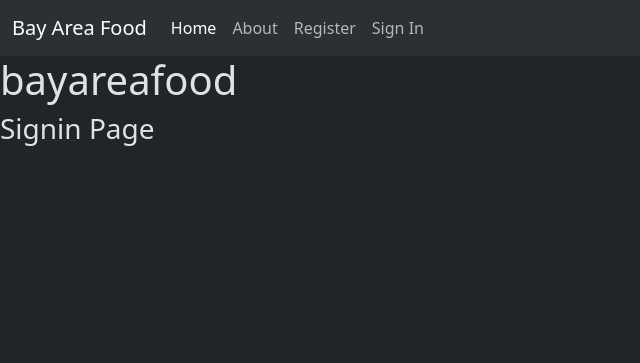
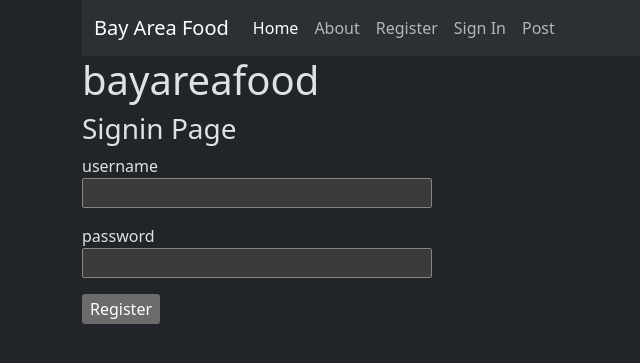
Before and after one commit to karinaquenta/w6d1_flask_landingpage, a Flask app: page /auth/signin in a window 1280 px wide. Shown: the top 363 px of the page, without its empty margins (0-640 px from the left). Run offline with Flask 3, Linux system fonts and the light colour scheme.

Commit message:
added post template aand security protected password

```diff
--- a/app/__init__.py
+++ b/app/__init__.py
@@ -2,15 +2,19 @@ from flask import Flask
 from config import Config
 from flask_sqlalchemy import SQLAlchemy
 from flask_migrate import Migrate
+from flask_login import LoginManager
 
-app=Flask(__name__)
+app = Flask(__name__)
 app.config.from_object(Config)
 db = SQLAlchemy(app)
 migrate = Migrate(app,db)
+login = LoginManager(app)
 
 from app.blueprints.auth import bp as auth_bp
 app.register_blueprint(auth_bp)
 from app.blueprints.main import bp as main_bp
 app.register_blueprint(main_bp)
+from app.blueprints.social import bp as social_bp
+app.register_blueprint(social_bp)
 
 from app import models
--- a/app/blueprints/auth/routes.py
+++ b/app/blueprints/auth/routes.py
@@ -1,14 +1,24 @@
 from flask import render_template, flash, redirect, url_for
+from flask_login import login_user
+from app.models import User
 
-from app.models import User
 from app import db
 from . import bp
 
-from app.forms import RegisterForm
+from app.forms import RegisterForm, SigninForm
 
-@bp.route('/signin')
+@bp.route('/signin', methods=['GET','POST'])
 def signin():
-    return render_template('signin.jinja')
+    form = SigninForm()
+    if form.validate_on_submit():
+       user = User.query.filter_by(username=form.username.data).first()
+       if user and user.check_password(form.password.data):
+            flash (f'{form.username.data} signed in','success')
+            login_user(user)
+            return redirect(url_for('main.home'))
+       else:
+           flash(f'{form.username.data} doesn\'t exist or incorrect password','warning')
+    return render_template('signin.jinja', form = form)
 
 @bp.route('/register', methods=['GET','POST'])
 def register():
@@ -18,12 +28,13 @@ def register():
         user = User.query.filter_by(username=form.username.data).first()
         email = User.query.filter_by(email=form.email.data).first()
         if not email and not user:
-            u = User(username=form.username.data,email=form.email.data,password=form.password.data)
+            u = User(username=form.username.data,email=form.email.data)
+            u.password = u.hash_password(form.password.data)
             u.commit()
-            flash(f"{form.username.data} registered")
+            flash(f" {form.username.data} registered",'success')
             return redirect(url_for("main.home"))
         if user:
-            flash(f'{form.username.data} already taken, try again')
+            flash(f'{form.username.data} already taken, try again', 'warning')
         else:
-            flash(f'{form.email.data} already taken, try again')
+            flash(f'{form.email.data} already taken, try again','warning')
     return render_template('register.jinja', form = form)
--- /dev/null
+++ b/app/blueprints/social/__init__.py
@@ -0,0 +1,5 @@
+from flask import Blueprint
+
+bp = Blueprint('social',__name__,url_prefix='/social')
+
+from . import routes
--- a/app/forms.py
+++ b/app/forms.py
@@ -7,3 +7,12 @@ class RegisterForm(FlaskForm):
     email = StringField('email', validators=[DataRequired(), Email()])
     password = PasswordField('password',validators=[DataRequired()])
     submit = SubmitField('Register')
+
+class SigninForm(FlaskForm):
+    username = StringField('username', validators=[DataRequired()])
+    password = PasswordField('password',validators=[DataRequired()])
+    submit = SubmitField('Register')
+
+class PostForm(FlaskForm):
+        body = StringField('body',validators=[DataRequired()])
+        submit = SubmitField('Publish')
--- a/app/templates/base.jinja
+++ b/app/templates/base.jinja
@@ -11,18 +11,24 @@
     {% else %}
     <title>Bay Area Food</title>
     {% endif %}
+
 </head>
-<body>
+<body class="container">
 {% include "navbar.jinja" %}
-{% with messages = get_flashed_messages() %}
+{% with messages = get_flashed_messages(with_categories=true) %}
 {% if messages %}
 <ul>
-{% for message in messages %}
-<li>{{ message }}</li>
+{% for category, message in messages %}
+    <li class="alert alert-{{ category }} alert-dismissible fade show" role="alert">{{ message }}
+      <button type="button" class="btn-close" data-bs-dismiss="alert" aria-label="Close"></button>
+    </li>
 {% endfor %}
 </ul>
 {% endif %}
 {% endwith %}
+{% if current_user.is_authenicated %}
+    <h3>Welcome {{ current_user.username }}</h3>
+{% endif %}
     <h1>bayareafood</h1>
     {% block content %}{% endblock %}
     <script src="https://cdn.jsdelivr.net/npm/bootstrap@5.3.0-alpha3/dist/js/bootstrap.bundle.min.js" integrity="sha384-ENjdO4Dr2bkBIFxQpeoTz1HIcje39Wm4jDKdf19U8gI4ddQ3GYNS7NTKfAdVQSZe" crossorigin="anonymous"></script>
--- a/app/templates/navbar.jinja
+++ b/app/templates/navbar.jinja
@@ -18,6 +18,9 @@
           <li class="nav-item">
           <a class="nav-link" href="{{ url_for('auth.signin') }}">Sign In</a>
         </li>
+           <li class="nav-item">
+          <a class="nav-link" href="{{ url_for('social.post') }}">Post</a>
+        </li>
       </ul>
     </div>
   </div>
--- a/app/templates/signin.jinja
+++ b/app/templates/signin.jinja
@@ -1,5 +1,21 @@
 {% extends "base.jinja"%}
 
 {% block content %}
+<form action="" method="post">
     <h3>Signin Page</h3>
+    {{ form.hidden_tag() }}
+    <p>
+        {{ form.username.label }}<br>
+        {{ form.username(size=32) }}
+    </p>
+
+    <p>
+        {{ form.password.label }}<br>
+        {{ form.password(size=32) }}
+        {% for error in form.password.errors %}
+            <span class="err-msg">{{ error }}</span>
+        {% endfor %}
+    </p>
+    <p>{{ form.submit() }}</p>
+    </form>
 {% endblock content %}
--- a/requirements.txt
+++ b/requirements.txt
@@ -4,6 +4,7 @@ click==8.1.3
 dnspython==2.3.0
 email-validator==2.0.0.post2
 Flask==2.3.2
+Flask-Login==0.6.2
 Flask-Migrate==4.0.4
 Flask-SQLAlchemy==3.0.3
 Flask-WTF==1.1.1
@@ -12,6 +13,7 @@ itsdangerous==2.1.2
 Jinja2==3.1.2
 Mako==1.2.4
 MarkupSafe==2.1.2
+psycopg2-binary==2.9.6
 python-dotenv==1.0.0
 SQLAlchemy==2.0.12
 typing_extensions==4.5.0
```
Also changed, not shown: app/blueprints/social/routes.py (added, +17 -0 lines), app/models.py (+37 -5 lines), app/templates/post.jinja (added, +17 -0 lines), app/templates/register.jinja (+4 -4 lines).
